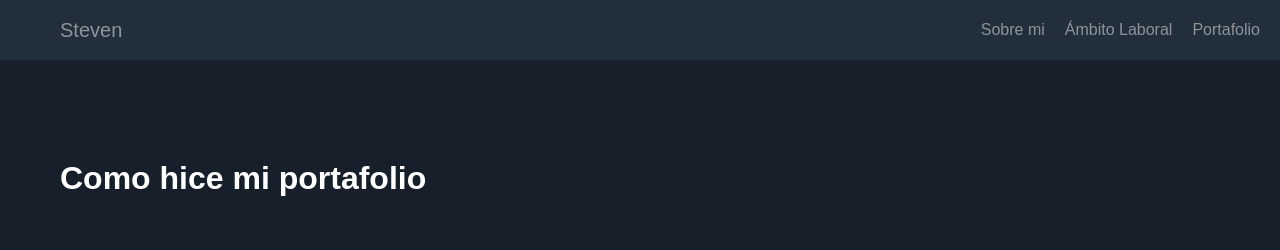
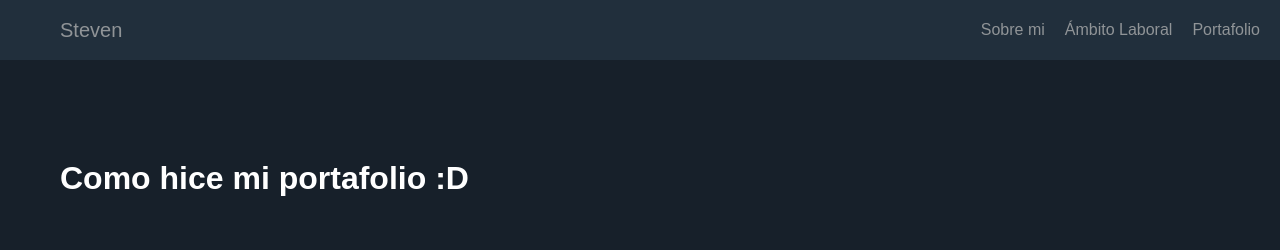
Before and after one commit to StevenC23/Portafolio, a React (Create React App) app: page /desarrollopagina in a window 1280 px wide. Shown: the top 250 px of the page. Built offline with nearby package versions, Linux system fonts and the light colour scheme.

Commit message:
actualiza h1 de como lo hice

```diff
--- a/src/pages/Comolohice/Comolohice.jsx
+++ b/src/pages/Comolohice/Comolohice.jsx
@@ -4,7 +4,7 @@ const Comolohice = () => {
     return (
     <div className="Component-comolohice">
         <h1 className="titulo-comolohice">
-            Como hice mi portafolio
+            Como hice mi portafolio :D
         </h1>
     </div>
      );
```
